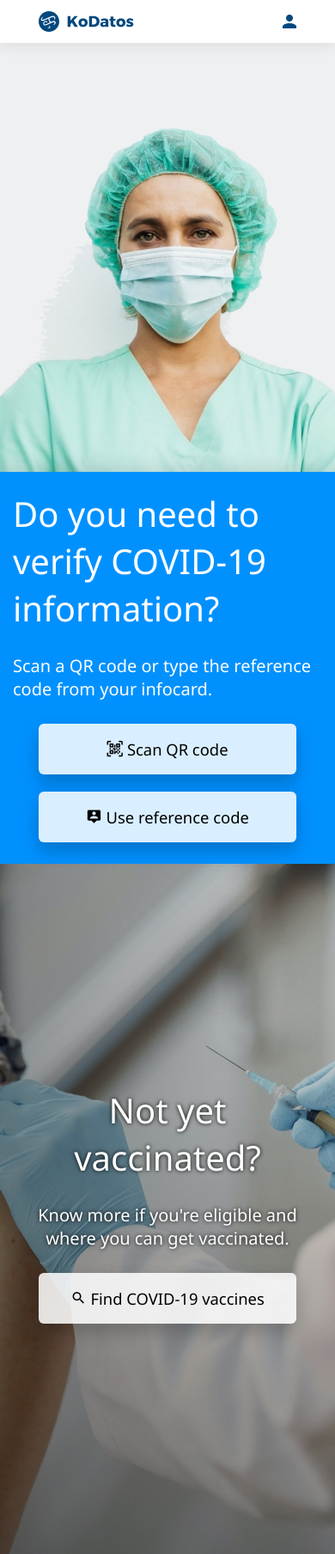
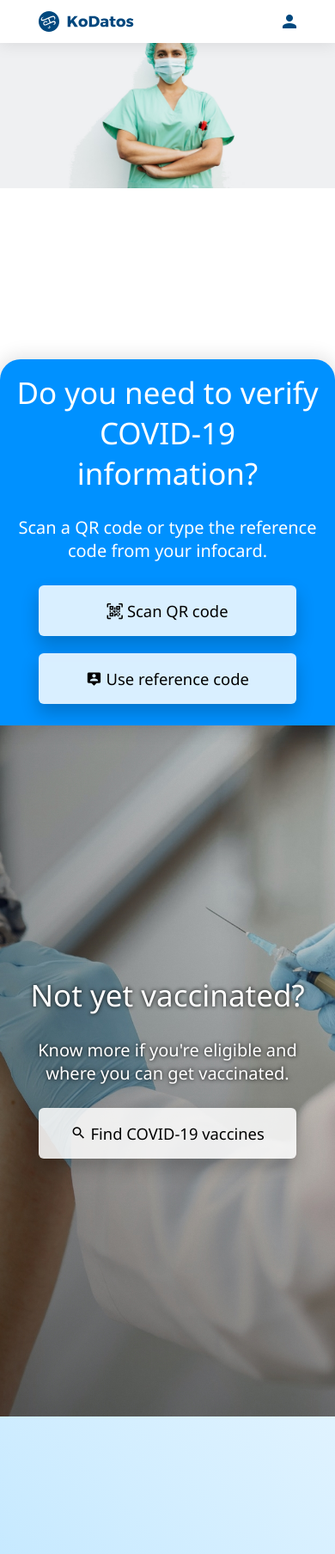
Before and after one commit to fofajardo/kodatos, a PHP site: page / in a window 390 px wide. Shown: the top 1808 px of the page at 86% size. Run offline with PHP 8.4, Linux system fonts and the light colour scheme.

Commit message:
Further improvements to homepage

```diff
--- a/assets/common.css
+++ b/assets/common.css
@@ -449,6 +449,10 @@ footer {
   min-height: calc(100vh - var(--header-height));
 }
 
+.section-full.alt {
+  justify-content: end;
+}
+
 .section-full:not(.nh) {
   min-height: 100vh;
 }
@@ -466,18 +470,6 @@ footer {
 .content-layout > h2 {
   font-size: 20px;
   font-weight: 300;
-}
-
-#section-home {
-  margin-top: -35vh;
-  background: #0091ff;
-  color: #fff;
-  padding-top: 6px;
-  box-shadow: 0 0 20px 5px var(--header-shadow-color);
-}
-
-#section-login > .card {
-  max-width: 400px;
 }
 
 /* ::::: Input elements ::::: */
@@ -590,6 +582,18 @@ form button {
   height: 150px;
 }
 
+.card3 {
+  color: #fff;
+  background: #0091ff;
+  box-shadow: 0 0 20px 5px var(--header-shadow-color);
+  text-shadow: none;
+  border-radius: 24px 24px 0 0;
+}
+
+#section-login > .card {
+  max-width: 400px;
+}
+
 /* ::::: Backgrounds ::::: */
 
 body,
@@ -652,6 +656,17 @@ body,
   #pov-status-container {
     justify-content: center;
   }
+
+  .content-layout > h1 {
+    font-size: 35px;
+    font-weight: 500;
+    margin-bottom: 10px;
+  }
+
+  .content-layout > h2 {
+    font-size: 20px;
+    font-weight: 300;
+  }
 }
 
 @media screen and (max-width: 650px) {
@@ -660,6 +675,14 @@ body,
   }
 }
 
+@media screen and (max-width: 750px) and (max-height: 1750px) {
+  #section-home {
+    background-repeat: no-repeat;
+    background-position: top;
+    background-size: 100vw;
+  }
+}
+
 @media screen and (max-width: 480px) {
   /* 480px */
 }
--- a/components/templates/home.html
+++ b/components/templates/home.html
@@ -11,11 +11,9 @@
     <body>
 TPL_HEADER
         <main id="main">
-            <div id="primary-header-spacer"></div>
-            <section id="" class="bg ib1 section-full nh">
-            </section>
-            <section id="section-home">
-                <div class="content-layout">
+            <section id="section-home" class="bg ib1 section-full alt">
+                <div id="primary-header-spacer"></div>
+                <div class="content-layout card3">
                     <h1>Do you need to verify COVID-19 information?</h1>
                     <h2>Scan a QR code or type the reference code from your infocard.</h2>
                     <div class="box wp ac jc">
```
